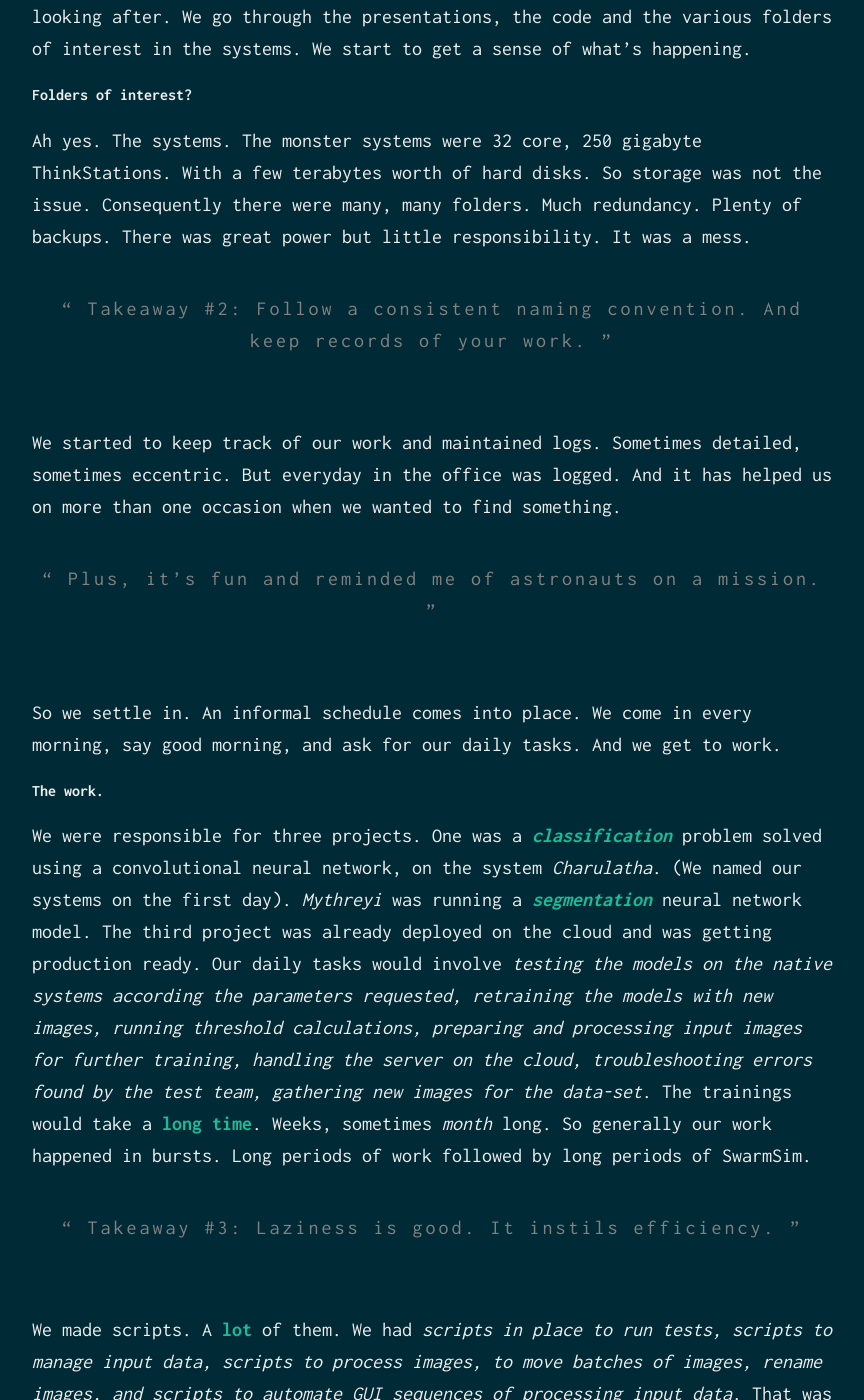
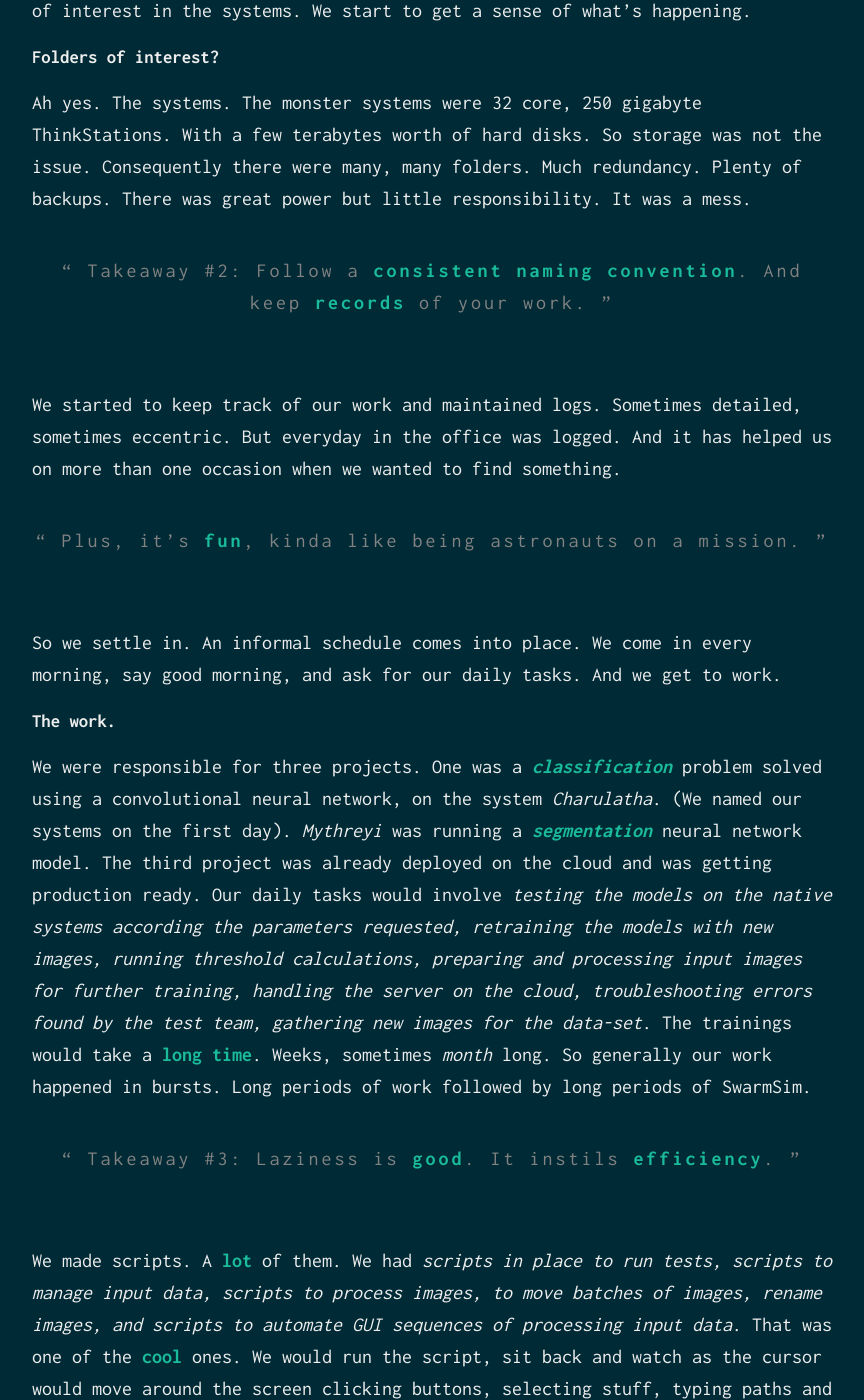
Before and after one commit to knhash/knhash.github.io, a Jekyll site: the page built from _posts/2017-12-12-intern-log-day-55.md, in a window 1280 px wide and 1400 px high, scrolled down 2415 px. Shown: the whole window, without its empty margins (208-1072 px from the left). Built offline with Jekyll 4.4.1, drawn with Linux system fonts in a browser that asks for light colours; some of the changed text lies outside the part shown.

Commit message:
post: Intern Log, Day 55

```diff
--- a/_posts/2017-12-12-intern-log-day-55.md
+++ b/_posts/2017-12-12-intern-log-day-55.md
@@ -40,35 +38,35 @@ Before this we had little to no experience in machine learning projects. Oh we h
 
 We had a lot of doubts. Some valid, most stupid. But all of them helped us understand our work better. She walks us through the three projects we will be looking after. We go through the presentations, the code and the various folders of interest in the systems. We start to get a sense of what’s happening.
 
-#### Folders of interest?
+### Folders of interest?
 
 Ah yes. The systems. The monster systems were 32 core, 250 gigabyte ThinkStations. With a few terabytes worth of hard disks. So storage was not the issue. Consequently there were many, many folders. Much redundancy. Plenty of backups. There was great power but little responsibility. It was a mess.
 
-> Takeaway #2: Follow a consistent naming convention. And keep records of your work.
+> Takeaway #2: Follow a **consistent naming convention**. And keep **records** of your work.
 
 We started to keep track of our work and maintained logs. Sometimes detailed, sometimes eccentric. But everyday in the office was logged. And it has helped us on more than one occasion when we wanted to find something.
 
-> Plus, it’s fun and reminded me of astronauts on a mission.
+> Plus, it’s **fun**, kinda like being astronauts on a mission.
 
 So we settle in. An informal schedule comes into place. We come in every morning, say good morning, and ask for our daily tasks. And we get to work.
 
-#### The work.
+### The work.
 
 We were responsible for three projects. One was a **_classification_** problem solved using a convolutional neural network, on the system _Charulatha_. (We named our systems on the first day). _Mythreyi_ was running a **_segmentation_** neural network model. The third project was already deployed on the cloud and was getting production ready. Our daily tasks would involve _testing the models on the native systems according the parameters requested, retraining the models with new images, running threshold calculations, preparing and processing input images for further training, handling the server on the cloud, troubleshooting errors found by the test team, gathering new images for the data-set_. The trainings would take a **long time**. Weeks, sometimes _month_ long. So generally our work happened in bursts. Long periods of work followed by long periods of SwarmSim.
 
-> Takeaway #3: Laziness is good. It instils efficiency.
+> Takeaway #3: Laziness is **good**. It instils **efficiency**.
 
 We made scripts. A **lot** of them. We had _scripts in place to run tests, scripts to manage input data, scripts to process images, to move batches of images, rename images, and scripts to automate GUI sequences of processing input data_. That was one of the **cool** ones. We would run the script, sit back and watch as the cursor would move around the screen clicking buttons, selecting stuff, typing paths and saving images. Jith wrote a whole article on our scripting adventure.
 
 The scripts were our secret weapon. We would be able to complete our tasks in one tenth the time it took the previous interns. We managed to complete a long standing dataset cleaning task with a convoluted series of instructions and scripts. Without the scripts though it would have been a _nightmare_.
 
-> Takeaway #4: Meetings are necessary. And dumb.
+> Takeaway #4: Meetings are necessary. And **dumb**.
 
 We were part of a few meetings. We haggled about features over Skype. We solved front end bugs from the back end because we were asked to. We implemented smart hacks. We took part in _Knowledge Transfers_. We had long email threads. Basically we went through the whole corporate experience. I didn’t like it much.
 
 > I decided a corporate job wasn’t for me.
 
-#### The experience.
+### The experience.
 
 But I loved our work. We got all the leeway of an intern and the work of a full timer. We were single handedly (_double handedly?_) responsible for maintaining the whole system. We took our days off. We played our games. But we got our work done, completed our tasks of the day. And it was **fun**.
 
@@ -80,4 +78,4 @@ I know, I know, _but come on_. **Catching** a bug is just as important as **squa
 
 The last few days were spent in documenting all the work we did. We worked on a paper along with our mentor (_my first research paper_). The next set of interns were trained to take over. We got a coffee mug (**Yay**). We took our certificates and said our goodbyes.
 
-> Incidentally, our semester exams started the next week, in December. And I am writing this during finals week.
+> Incidentally, our semester exams started the next week, in December. **And I am writing this during _finals week_**.
```
Also changed, not shown: other parts of _posts/2017-12-12-intern-log-day-55.md (+5 -7 lines).
